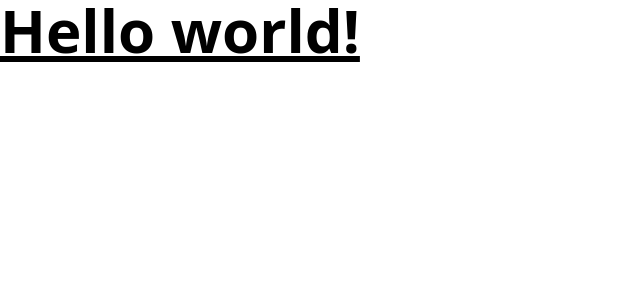
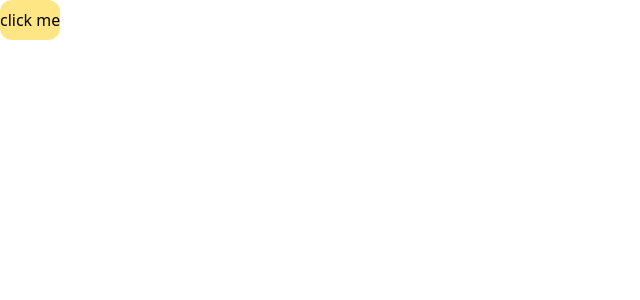
Before and after one commit to BouzirJawad/dynamic-portfolio, a React (Vite) app: page / in a window 1280 px wide. Shown: the top 300 px of the page, without its empty margins (0-640 px from the left). Built offline with nearby package versions, Linux system fonts and the light colour scheme.

Commit message:
another test

```diff
--- a/src/App.jsx
+++ b/src/App.jsx
@@ -1,10 +1,11 @@
-import Home from "./Test";
+import Button from "./Components/Button";
+import React from "react";
 
 function App() {
 
   return(
     <>
-      <Home />
+      <Button pad="5" color="bg-red-50"/>
     </>
   );
 }
--- /dev/null
+++ b/src/Components/Button.jsx
@@ -0,0 +1,13 @@
+function Button(props) {
+
+  const bgColor = props.color;
+  const padbtn = props.pad
+
+  const stl = ("bg-amber-200 px-" + padbtn + " py-2 rounded-xl hover:" + bgColor +" cursor-pointer");
+
+  return (
+    <button className={stl}>click me</button>
+  );
+}
+
+export default Button;
--- a/src/Test.jsx
+++ /dev/null
@@ -1,10 +0,0 @@
-
-function Home() {
-    return (
-      <h1 className="text-6xl font-bold underline">
-        Hello world!
-      </h1>
-    )
-}
-
-export default Home
```
Also changed, not shown: tailwind.config.js (added).
